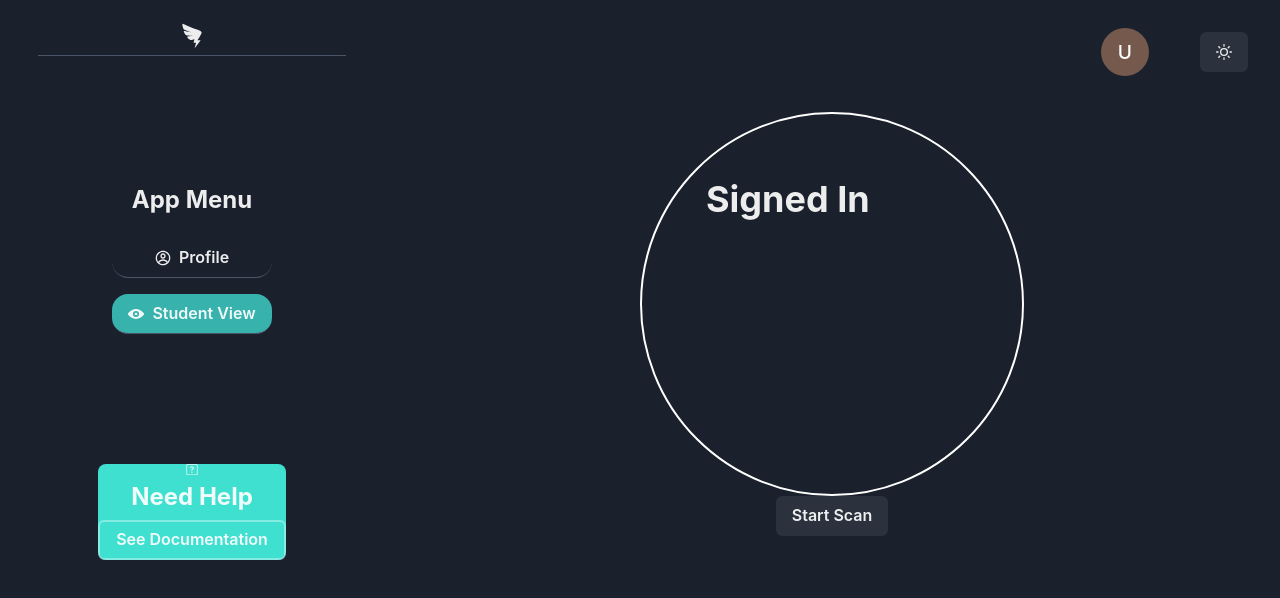
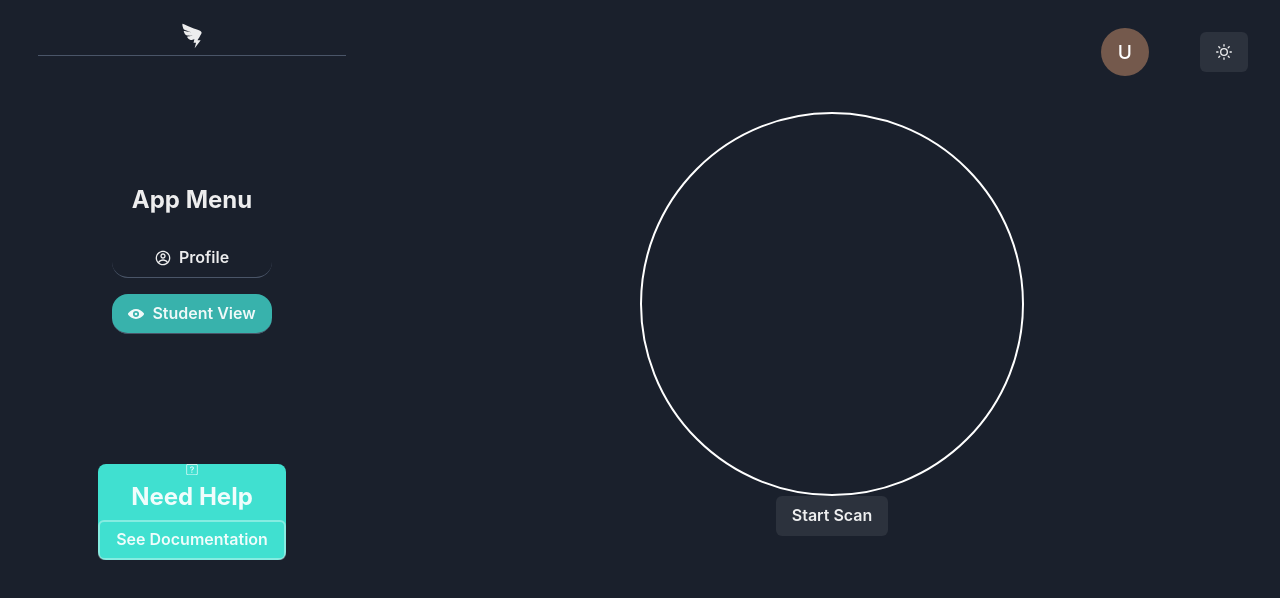
Before and after one commit to grid-rider/Computer_Science_IA_EntrySystem_Website, a Next.js app in the folder entry_system_website/: page /dashboard/student/StudentView in a window 1280 px wide. Shown: the top 598 px of the page. Built offline with nearby package versions, Linux system fonts and the light colour scheme; no server answers.

Commit message:
fixed QR code clip

```diff
--- a/entry_system_website/pages/dashboard/student/StudentView.js
+++ b/entry_system_website/pages/dashboard/student/StudentView.js
@@ -12,6 +12,7 @@ const qrScannerConfig = {
     fps: 15
 }
 
+let scanner;
 
 export default function StudentView() {
 
@@ -32,11 +33,9 @@ export default function StudentView() {
     }, [userData])
 
 
-    let scanner;
+    function startQrCode () {
 
-    function startQrCode () {
         scanner = new Html5Qrcode("reader");
-
         Html5Qrcode.getCameras().then((devices) => {
             if (devices && devices.length) {
                 //finding camera id. For development purposes using first camera. In production selecting environment facing camera
@@ -87,9 +86,8 @@ export default function StudentView() {
         }else{
             console.log("error")
             scanner.stop().then(() => {
-            }).catch((error) => {
-                console.log(error)
-            });
+                console.log("completed")
+            })
 
         }
     }
@@ -99,15 +97,15 @@ export default function StudentView() {
         <>
             <Flex flexDir="column" justifyContent="space-evenly" alignItems="center">
                 <Box borderRadius="10000rem" border="solid 2px white" height="sm" width="sm" padding="4em" overflow="hidden">
-                    <Box width="17em" id="reader"></Box>
+                    <Box position="relative" width="xl" height="xl" id="reader" right="10em" bottom="6em"></Box>
                     {scanOn?
                         <>
-                            <Box position="relative" left="6em" zIndex="100" border="white 2px solid" p="4em">
+                            <Box position="relative" zIndex="100" border="white 2px solid" p="4em">
                                 <Text>Scan Me</Text>
                             </Box>
                         </>
                     :
-                        <Heading> Signed In </Heading>
+                        <Heading  position="relative"> Signed In </Heading>
                     }
                 </Box>
                 <Button onClick={toggleScan}>{!scanOn? "Start Scan" : "Stop Scan"}</Button>
```
